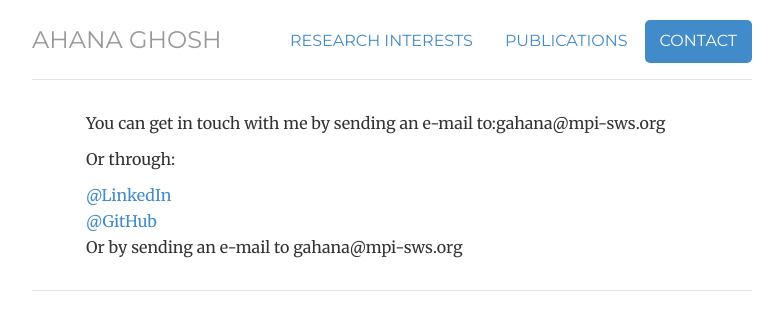
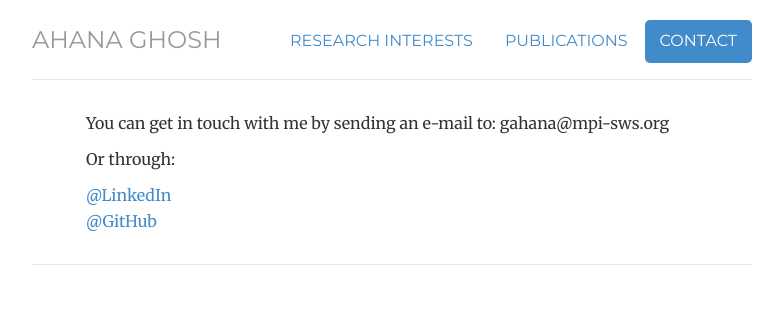
Before and after one commit to ahana204/ahana204.github.io, a Jekyll site: the page built from contact/index.html, in a window 1280 px wide. Shown: the top 330 px of the page, without its empty margins (248-1031 px from the left). Built offline with Jekyll 4.4.1, drawn with Linux system fonts in a browser that asks for light colours.

Commit message:
Update index.html

```diff
--- a/contact/index.html
+++ b/contact/index.html
@@ -9,12 +9,11 @@ description: Contact information for Ahana Ghosh, Doctoral Student, Max Planck I
 ---
 <div class="contact">
 
-	<p>You can get in touch with me by sending an e-mail to:<span class="obfuscate">gro.sws-ipm@anahag</span></p>
+	<p>You can get in touch with me by sending an e-mail to: <span class="obfuscate">gro.sws-ipm@anahag</span></p>
 	<p>Or through:
 	<ul class="list-unstyled">
 	<li><a href="https://www.linkedin.com/in/ahana-ghosh-b84532a8/">@LinkedIn</a></li>
 	<li><a href="http://github.com/ahana204">@GitHub</a></li>
-	<li>Or by sending an e-mail to <span class="obfuscate">gro.sws-ipm@anahag</span></li>
 	</ul>
 	</p>
 
```
